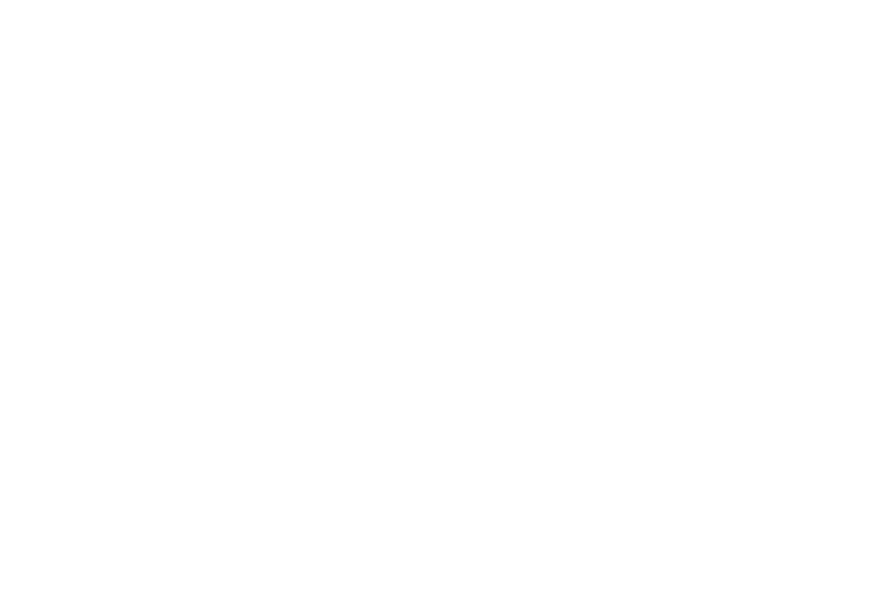
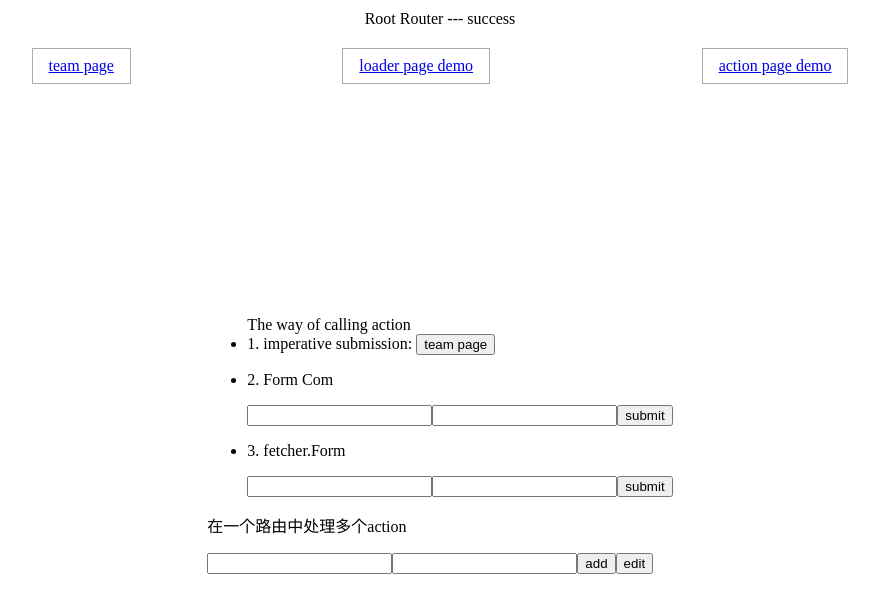
Before and after one commit to kaka12138/learnig-of-react-router, a React (Vite) app in the folder code/react-router-demo/: page /action-page in a window 1280 px wide. Before the commit this address had no page. Shown: the top 612 px of the page, without its empty margins (200-1079 px from the left). Built offline with nearby package versions, Linux system fonts and the light colour scheme.

Commit message:
feat: learning action

```diff
--- a/code/react-router-demo/src/index.css
+++ b/code/react-router-demo/src/index.css
@@ -11,15 +11,27 @@
   flex-direction: column;
 }
 .root-container {
+  flex: 1;
   padding: 10px 20px;
+  display: flex;
+  flex-direction: column;
 }
 .root-title {
   display: flex;
   justify-content: center;
 }
 .root-navs {
+  padding-top: 20px;
   display: flex;
+  justify-content: space-evenly;
 }
-root-outlet {
+.root-navs .nav-item {
+  padding: 8px 16px;
+  border: 1px solid #aaa;
+}
+.root-outlet {
   flex: 1;
+  display: flex;
+  align-items: center;
+  justify-content: center;
 }
--- a/code/react-router-demo/src/main.tsx
+++ b/code/react-router-demo/src/main.tsx
@@ -11,7 +11,8 @@
 } from "react-router-dom"
 
 import Root, { loader as rootLoader } from "./routes/root.tsx"
-import Team, { loader as teamLoader } from './routes/team.tsx'
+import Team, { loader as teamLoader, action as teamAction } from './routes/team.tsx'
+import ActionPage, { action as actionAction } from './routes/action-page.tsx'
 
 // 通过unstable_dataStrategy使用日志功能
 const Logger: unstable_DataStrategyFunction = ({request, matches}) => {
@@ -33,9 +34,15 @@
     loader: rootLoader,
     children: [
       {
-        path: 'team',
+        path: 'team/:id',
         loader: teamLoader,
+        action: teamAction,
         element: <Team />
+      },
+      {
+        path: 'action-page',
+        element: <ActionPage/>,
+        action: actionAction
       }
     ]
   }
--- /dev/null
+++ b/code/react-router-demo/src/routes/action-page.tsx
@@ -0,0 +1,87 @@
+import { useActionData, useSubmit, Form, ActionFunction, useFetcher } from "react-router-dom"
+
+export const action: ActionFunction = async function action({ request }) {
+  const formData = await request.formData()
+  const sumbmitType = formData.get("submitType")
+  if(sumbmitType === "add") {
+    // await new Promise(resolve => setTimeout(resolve, 1000))
+    console.log("add action")
+    return { msg: "add success"}
+  }
+  if(sumbmitType === "edit") {
+    // await new Promise(resolve => setTimeout(resolve, 1000))
+    console.log("edit action")
+    return { msg: "edit success" }
+  }
+  // throw new Error("unknown submitType")
+  return { msg: "unknown submitType"}
+}
+
+function Com() {
+  // 路由发生跳转时才会获取到action返回的值, 并且是通过Form或者useSubmit提交的数据
+  const actionData = useActionData()
+  console.log("get actionData from preivous route", actionData)
+  // fetcher
+  const fetcher = useFetcher()
+  // 路由不发生跳转时,可以从fetcher.data获取action返回的值
+  console.log("fetcher data", fetcher.data)
+  return <>
+    {/* <p>action data: { msg }</p> */}
+    {/* <fetcher.Form method="post">
+      <input type="text" name="name" />
+      <input type="number" name="age" />
+      <button type="submit" name="submitType" value="add">add</button>
+      <button type="submit" name="submitType" value="edit">edit</button>
+    </fetcher.Form> */}
+
+    <Form method="post">
+      <input type="text" name="name" />
+      <input type="number" name="age" />
+      <button type="submit" name="submitType" value="add">add</button>
+      <button type="submit" name="submitType" value="edit">edit</button>
+    </Form>
+  </>
+}
+
+export default function ActionPage() {
+  // imperative submission
+  const submit = useSubmit()
+  const handleSubmit = () => {
+    const data = {
+      name: "chenjie",
+      age: 22
+    }
+    submit(data, {
+      method: "post",
+      action: "/team/666"
+    })
+  }
+  // fetcher
+  const fetcher = useFetcher()
+  return <div>
+    <ul>
+      The way of calling action
+      <li>1. imperative submission: <button onClick={handleSubmit}>team page</button></li>
+      <li>
+        <p>2. Form Com</p>
+        <Form method="post" action="/team/996">
+          <input type="text" name="name" />
+          <input type="number" name="age" />
+          <button type="submit">submit</button>
+        </Form>
+      </li>
+      <li>
+        <p>3. fetcher.Form</p>
+        {/* Just like <Form> except it doesn't cause a navigation */}
+        {/* 等价于Form的navigate属性设置为false */}
+        <fetcher.Form method="post" action="/action-page">
+          <input type="text" name="name" />
+          <input type="number" name="age" />
+          <button type="submit">submit</button>
+        </fetcher.Form>
+      </li>
+    </ul>
+    <p>在一个路由中处理多个action</p>
+    <div><Com></Com></div>
+  </div>;
+}
--- a/code/react-router-demo/src/routes/root.tsx
+++ b/code/react-router-demo/src/routes/root.tsx
@@ -1,4 +1,4 @@
-import { Link, Outlet, useLoaderData, useNavigation } from "react-router-dom"
+import { Link, Outlet, useLoaderData } from "react-router-dom"
 export async function loader() {
   // 延迟2秒加载
   await new Promise(resolve => setTimeout(resolve, 2000))
@@ -6,16 +6,19 @@
 }
 
 export default function RootRouter() {
-  const navgation = useNavigation()
   // @ts-expect-error
   const { msg } = useLoaderData()
   return <div className="root-container">
     <div className="root-title">Root Router --- { msg }</div>
     <div className="root-navs">
-      <Link to="/team">team page</Link>
+      <Link to="/team/1" className="nav-item">team page</Link>
+      <Link to="/loader-page" className="nav-item">loader page demo</Link>
+      <Link to="/action-page" className="nav-item">action page demo</Link>
     </div>
     <div className="root-outlet">
-      { navgation.state === "loading" ? <div>loading...</div> : <Outlet/> }
+      {/* TODO:全局loading逻辑 */}
+      {/* { key !== nextKey ? <div>loading...</div> : <Outlet/> } */}
+      <Outlet />
     </div>
   </div>
 }
--- a/code/react-router-demo/src/routes/team.tsx
+++ b/code/react-router-demo/src/routes/team.tsx
@@ -1,11 +1,18 @@
-import { useLoaderData } from "react-router-dom";
+import { useLoaderData, useParams, type ActionFunction } from "react-router-dom";
 export async function loader() {
   // 延迟2秒加载
   await new Promise(resolve => setTimeout(resolve, 2000))
   return { msg: "teamsuccess" }
 }
 
+export const action: ActionFunction = ({ params }) => {
+  console.log("action params", params);
+  return null
+}
+
 export default function Team() {
+  const params = useParams();
+  console.log("get params in params", params)
   // @ts-expect-error
   const { msg } = useLoaderData();
   return <div>This is the team route! --- { msg }</div>;
```
Also changed, not shown: code/react-router-demo/src/routes/loader-page.tsx (added), 1 other file (tests, documents, lock files or other folders).
